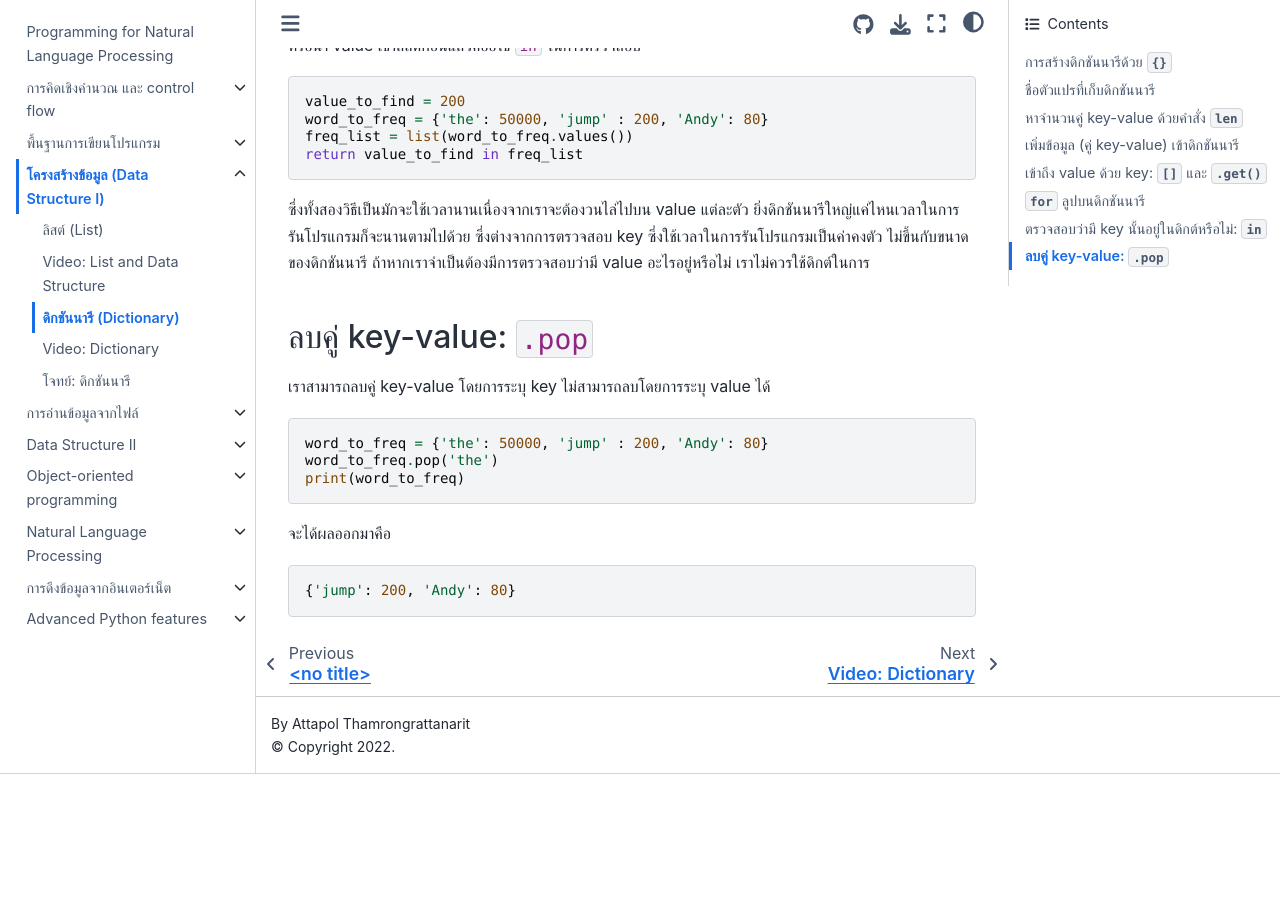
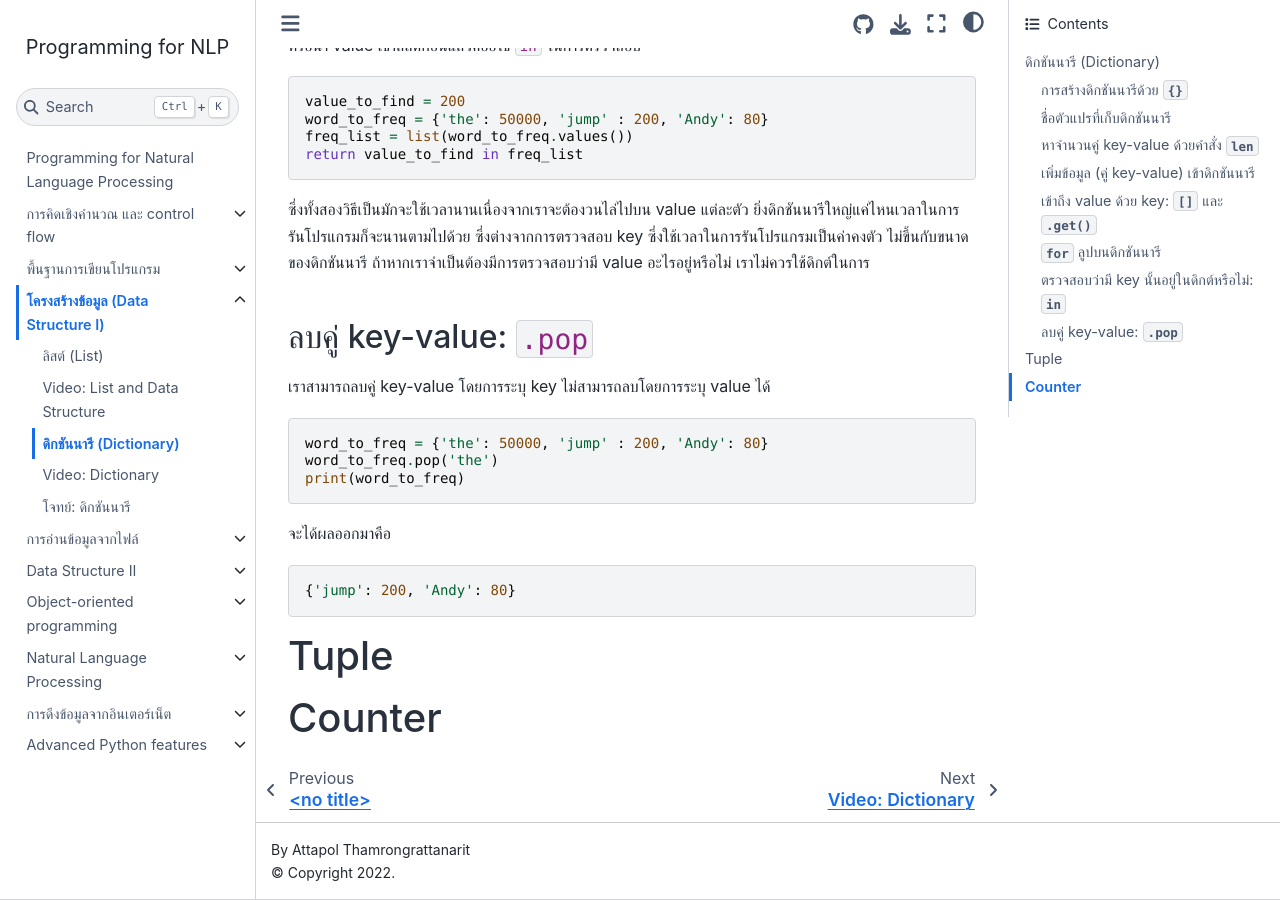
Before and after one commit to attapol/programming-nlp-book, a Jupyter Book: the page built from book/module3/4-dictionary.md, in a window 1280 px wide and 900 px high, scrolled down 6992 px. Built offline with Jupyter Book 1.0.4 settings and Sphinx 7.4.7 and the Sphinx Book theme 1.1.4, drawn with Linux system fonts in a browser that asks for light colours; before the commit the page ends 7766 px from its top, so only the background shows below that.

````diff
--- a/book/module3/4-dictionary.md
+++ b/book/module3/4-dictionary.md
@@ -250,3 +250,8 @@ print(word_to_freq)
 ```python
 {'jump': 200, 'Andy': 80}
 ```
+
+# Tuple
+
+
+# Counter
````
Also changed, not shown: book/module2/6-exercise-string.ipynb.
